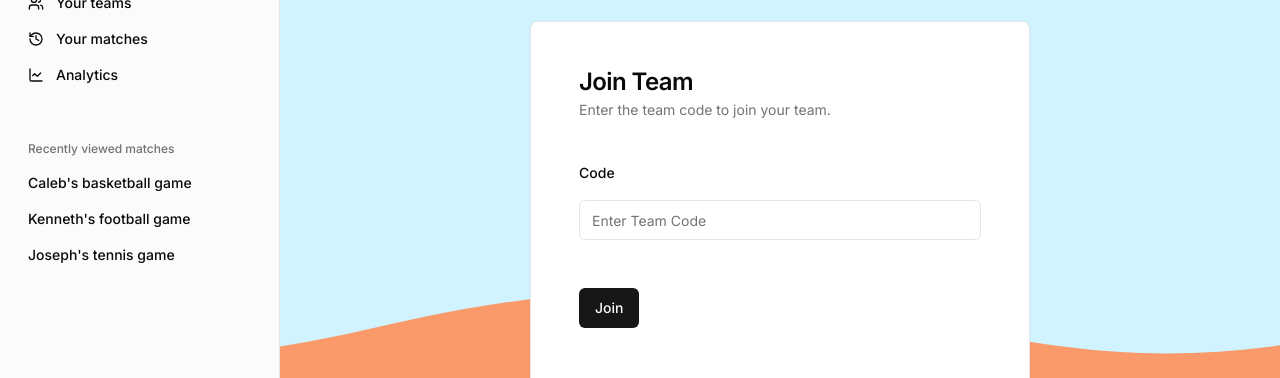
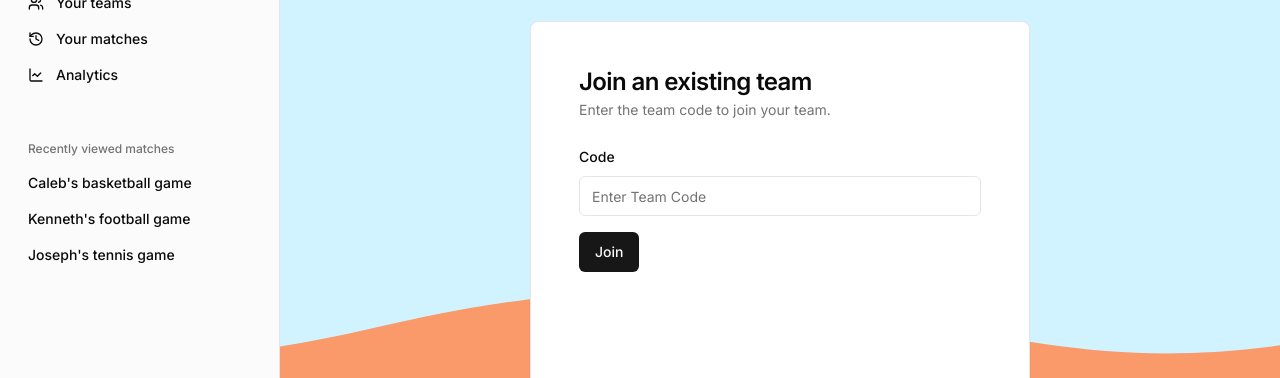
Before and after one commit to lim-joseph/team-tar, a Next.js app: page /team/join in a window 1280 px wide. Shown: the part 179-557 px from the top of the page. Built offline with nearby package versions, Linux system fonts and the light colour scheme; no server answers.

Commit message:
Make dashboard polished

```diff
--- a/src/app/team/CreateTeamModal.tsx
+++ b/src/app/team/CreateTeamModal.tsx
@@ -1,15 +1,20 @@
-import React, {useState} from "react";
+import { Button } from "@/components/ui/button";
 import {
 	Card,
 	CardContent,
 	CardDescription,
+	CardFooter,
 	CardHeader,
 	CardTitle,
-  CardFooter,
 } from "@/components/ui/card";
-import {Button} from "@/components/ui/button";
-import {Input} from "@/components/ui/input";
-import {Label} from "@/components/ui/label";
+import {
+	Dialog,
+	DialogContent,
+	DialogOverlay,
+	DialogTrigger,
+} from "@/components/ui/dialog"; // Ensure you have these components or a similar modal library
+import { Input } from "@/components/ui/input";
+import { Label } from "@/components/ui/label";
 import {
 	Select,
 	SelectContent,
@@ -19,13 +24,8 @@ import {
 	SelectTrigger,
 	SelectValue,
 } from "@/components/ui/select";
-import {
-  Dialog,
-  DialogContent,
-  DialogTrigger,
-  DialogOverlay,
-} from "@/components/ui/dialog"; // Ensure you have these components or a similar modal library
-import {registerTeam} from "./action";
+import { useState } from "react";
+import { registerTeam } from "./action";
 export default function CreateTeamModal() {
 	const [isOpen, setIsOpen] = useState(false);
 
@@ -33,7 +33,7 @@ export default function CreateTeamModal() {
 		<div>
 			<Dialog open={isOpen} onOpenChange={setIsOpen}>
 				<DialogTrigger asChild>
-          <Button onClick={() => setIsOpen(true)}>Create New Team</Button>
+					<Button onClick={() => setIsOpen(true)}>Start a new team</Button>
 				</DialogTrigger>
 				<DialogOverlay />
 				<DialogContent className="max-w-screen-xl">
--- a/src/app/team/[dashboard]/PendingMembers.tsx
+++ b/src/app/team/[dashboard]/PendingMembers.tsx
@@ -1,4 +1,3 @@
-import { Avatar, AvatarFallback, AvatarImage } from "@/components/ui/avatar";
 import { Button } from "@/components/ui/button";
 import {
 	Card,
@@ -7,6 +6,7 @@ import {
 	CardHeader,
 	CardTitle,
 } from "@/components/ui/card";
+import { UserCircle } from "lucide-react";
 import { acceptTeam, removeMember } from "../action";
 
 export default function PendingMembersCard({
@@ -29,27 +29,22 @@ export default function PendingMembersCard({
 				{members.length > 0 ? (
 					members.map((member) => (
 						<div key={member.id} className="flex items-center mt-4">
-							<Avatar>
-								<AvatarImage
-									src={member.avatarUrl || "https://via.placeholder.com/40"}
-								/>
-								<AvatarFallback>
-									{member.User.username.charAt(0)}
-								</AvatarFallback>
-							</Avatar>
+							<UserCircle />
 							<div className="ml-4">{member.User.username}</div>
+							<div className="ml-auto flex gap-2">
 								<Button
-								className="ml-auto bg-green-500 text-white px-4 py-2 rounded"
+									className=" bg-green-500 text-white px-4 py-2 rounded"
 									onClick={() => acceptTeam(member.id)}
 								>
 									Accept
 								</Button>
 								<Button
-								className="ml-auto bg-red-500 text-white px-4 py-2 rounded"
+									className=" bg-red-500 text-white px-4 py-2 rounded"
 									onClick={() => removeMember(member.id)}
 								>
 									Decline
 								</Button>
+							</div>
 						</div>
 					))
 				) : (
--- a/src/app/team/[dashboard]/page.tsx
+++ b/src/app/team/[dashboard]/page.tsx
@@ -156,7 +156,7 @@ export default function Dashboard({
 					</CardContent>
 				</Card>
 
-				<div className="flex flex-col">
+				<div className="flex flex-col min-h-full">
 					<div className="grid grid-rows-2 gap-2">
 						{/* Top Right Section */}
 						<Card className="sm:h-[400px] overflow-y-auto bg-neutral-100">
@@ -165,7 +165,7 @@ export default function Dashboard({
 									<CardTitle>Members</CardTitle>
 									{!isInviteCodeVisible ? (
 										<Button
-											className="bg-blue-500 text-white px-4 py-2 rounded ml-4"
+											className="bg-blue-500 text-white px-4 rounded ml-4"
 											onClick={handleInviteClick}
 										>
 											Invite
@@ -180,7 +180,7 @@ export default function Dashboard({
 									)}
 								</div>
 								<CardDescription>
-									<div className="mt-2"></div> Your team members
+									Your team members
 									<div className="border-t border-gray-300 my-4" />
 								</CardDescription>
 							</CardHeader>
--- a/src/app/team/join/page.tsx
+++ b/src/app/team/join/page.tsx
@@ -1,28 +1,21 @@
 "use client";
-import {joinTeam} from "../action";
-import {
-  Dialog,
-  DialogContent,
-  DialogDescription,
-  DialogFooter,
-  DialogHeader,
-  DialogTitle,
-  DialogTrigger,
-} from "@/components/ui/dialog";
-import {Label} from "@/components/ui/label";
-import {Input} from "@/components/ui/input";
-import {Button} from "@/components/ui/button";
+import { Button } from "@/components/ui/button";
 import {
 	Card,
 	CardContent,
 	CardDescription,
-  CardFooter,
 	CardHeader,
 	CardTitle,
 } from "@/components/ui/card";
-import {useState} from "react";
+import { Input } from "@/components/ui/input";
+import { Label } from "@/components/ui/label";
+import { toast } from "@/components/ui/use-toast";
+import { useState } from "react";
+import { joinTeam } from "../action";
+
 export default function JoinPopup() {
 	const [error, setError] = useState("");
+
 	const onSubmit = async (e) => {
 		e.preventDefault();
 		const form = new FormData(e.target);
@@ -30,6 +23,11 @@ export default function JoinPopup() {
 		if (data.error) {
 			setError("Invalid team code");
 		}
+
+		toast({
+			title: "✨ Team join request sent!",
+			description: "Ask your team moderator to accept",
+		});
 	};
 
 	return (
@@ -37,7 +35,7 @@ export default function JoinPopup() {
 			<div className="flex items-center justify-center">
 				<Card className="w-full sm:w-[500px] h-auto sm:h-[400px] p-6">
 					<CardHeader>
-            <CardTitle>Join Team</CardTitle>
+						<CardTitle>Join an existing team</CardTitle>
 						<CardDescription>
 							Enter the team code to join your team.
 						</CardDescription>
@@ -45,17 +43,17 @@ export default function JoinPopup() {
 					<CardContent>
 						{error && <div className="mb-4 text-red-500 text-sm">{error}</div>}
 						<form onSubmit={onSubmit}>
-              <div className="items-center gap-4 mt-4">
+							<div className="items-center gap-4">
 								<Label htmlFor="teamCode">Code</Label>
 								<Input
 									id="teamCode"
 									name="teamCode"
 									type="text"
-                  className="mt-4"
+									className="mt-2"
 									placeholder="Enter Team Code"
 								/>
 							</div>
-              <Button type="submit" className="mt-12">
+							<Button type="submit" className="mt-4">
 								Join
 							</Button>
 						</form>
--- a/src/app/team/page.tsx
+++ b/src/app/team/page.tsx
@@ -43,18 +43,18 @@ export default function Page() {
 	}, []);
 
 	return (
-		<div className="max-w-6xl mx-auto px-4 py-8 sm:px-6 lg:px-8">
+		<div className="max-w-6xl mx-auto px-4 sm:px-6 lg:px-8">
 			<h1 className="text-3xl font-bold mb-4">Your Teams</h1>
 			<div className="flex mb-6 gap-4">
 				<CreateTeamModal />
 				<Link href="/team/join" passHref>
-					<Button>Join Team</Button>
+					<Button>Join an existing team</Button>
 				</Link>
 			</div>
 
 			{moderatingTeams.length > 0 && (
 				<div>
-					<h2 className="text-2xl font-semibold mb-4">Teams you moderate</h2>
+					<h2 className="text-2xl font-semibold mb-2">Teams you moderate</h2>
 					<div className="grid grid-cols-1 sm:grid-cols-2 md:grid-cols-3 lg:grid-cols-4 gap-6">
 						{moderatingTeams.map((team) => (
 							<Card
@@ -82,7 +82,7 @@ export default function Page() {
 			)}
 
 			<div className="mb-12">
-				<h2 className="text-2xl font-semibold mb-4 mt-8">Joined Teams</h2>
+				<h2 className="text-2xl font-semibold mb-2 mt-8">Joined teams</h2>
 				<div className="grid grid-cols-1 sm:grid-cols-2 md:grid-cols-3 lg:grid-cols-4 gap-6">
 					{teams.map((team) => (
 						<Card
```
Also changed, not shown: src/app/team/action.tsx (+34 -34 lines). Lines whose indentation alone changed are shown as unchanged.
